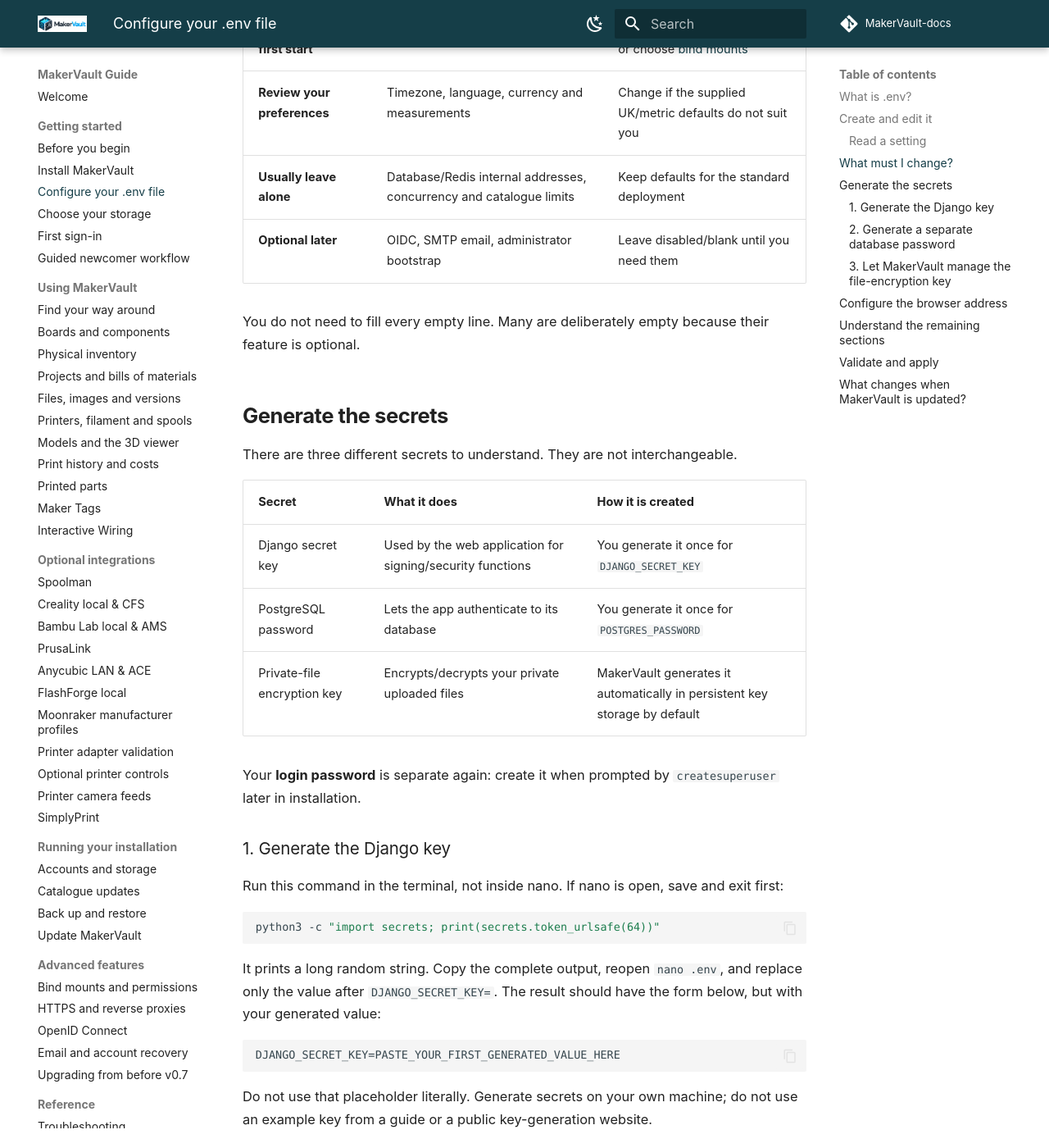
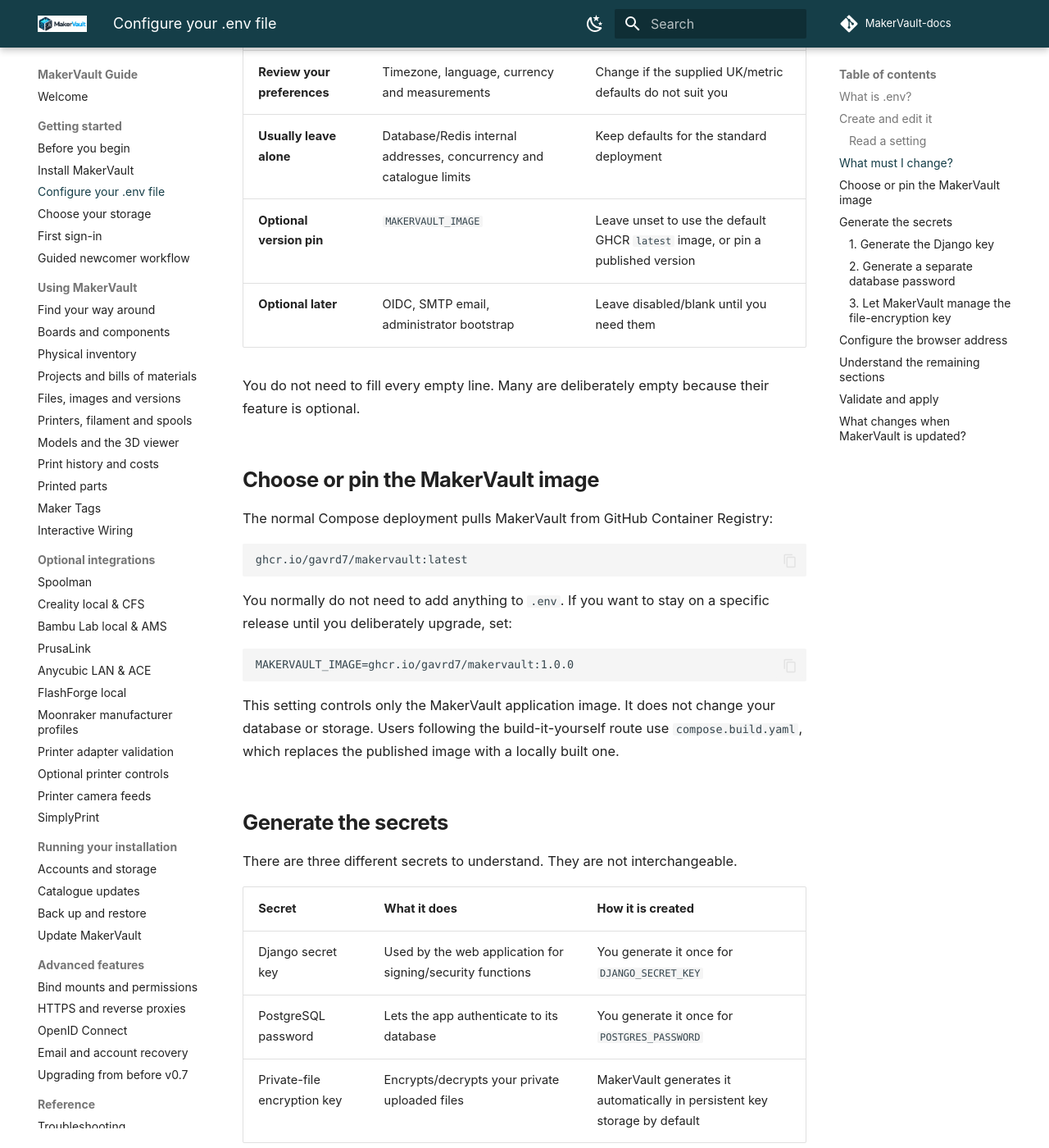
Before and after one commit to gavrd7/MakerVault-docs, an MkDocs documentation site: the page built from docs/guide/getting-started/environment.md, in a window 1280 px wide and 1400 px high, scrolled down 2335 px. Shown: the whole window at 82% size. Built offline with MkDocs 1.6.1 and Material for MkDocs 9.7.7, drawn with Linux system fonts in a browser that asks for light colours; comment, search, counter and statistics services are not loaded.

Commit message:
Document GHCR image selection

````diff
--- a/docs/guide/getting-started/environment.md
+++ b/docs/guide/getting-started/environment.md
@@ -55,9 +55,26 @@
 | **Choose before first start** | The five `*_STORAGE` entries | Keep named-volume defaults or choose [bind mounts](storage.md) |
 | **Review your preferences** | Timezone, language, currency and measurements | Change if the supplied UK/metric defaults do not suit you |
 | **Usually leave alone** | Database/Redis internal addresses, concurrency and catalogue limits | Keep defaults for the standard deployment |
+| **Optional version pin** | `MAKERVAULT_IMAGE` | Leave unset to use the default GHCR `latest` image, or pin a published version |
 | **Optional later** | OIDC, SMTP email, administrator bootstrap | Leave disabled/blank until you need them |
 
 You do not need to fill every empty line. Many are deliberately empty because their feature is optional.
+
+## Choose or pin the MakerVault image
+
+The normal Compose deployment pulls MakerVault from GitHub Container Registry:
+
+```text
+ghcr.io/gavrd7/makervault:latest
+```
+
+You normally do not need to add anything to `.env`. If you want to stay on a specific release until you deliberately upgrade, set:
+
+```dotenv
+MAKERVAULT_IMAGE=ghcr.io/gavrd7/makervault:1.0.0
+```
+
+This setting controls only the MakerVault application image. It does not change your database or storage. Users following the build-it-yourself route use `compose.build.yaml`, which replaces the published image with a locally built one.
 
 ## Generate the secrets
 
````
